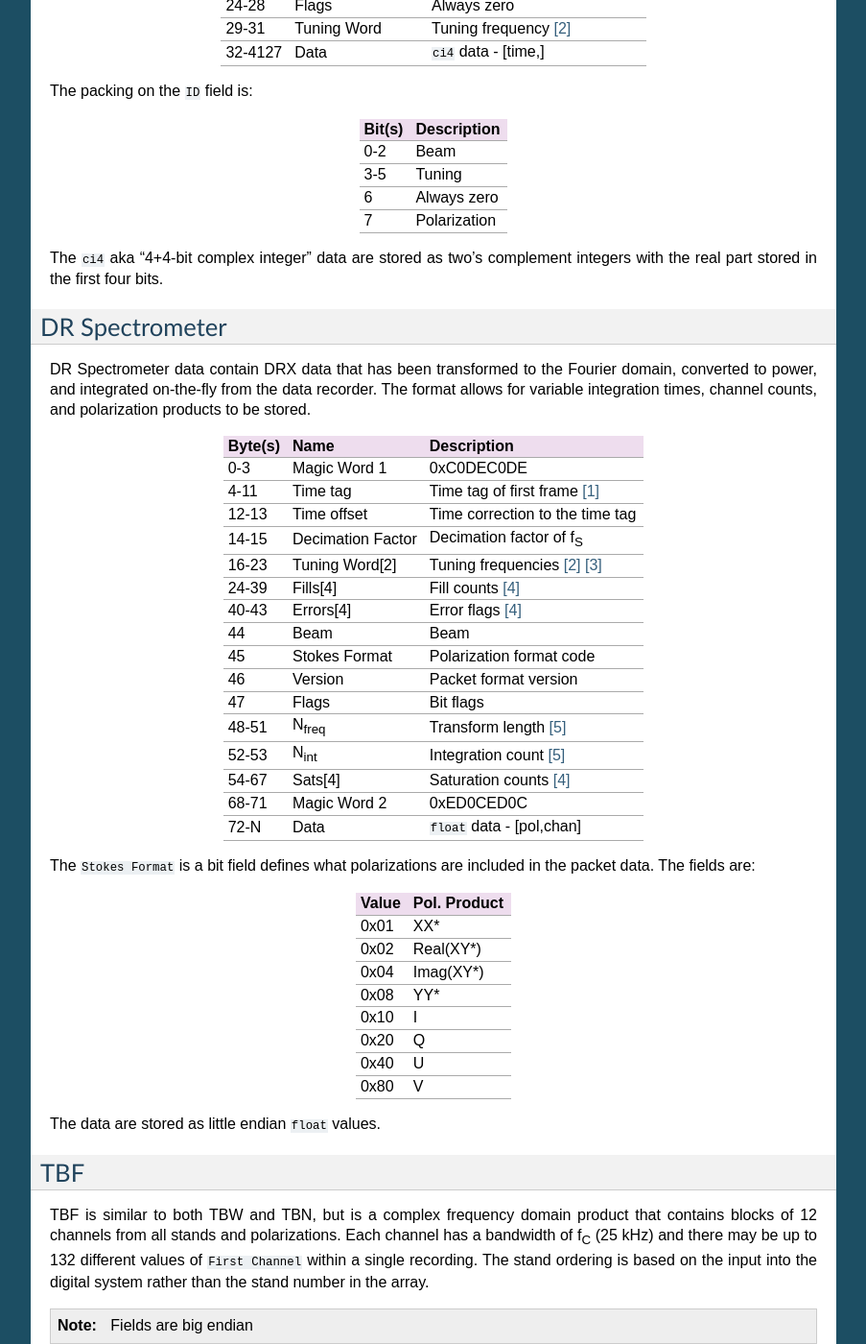
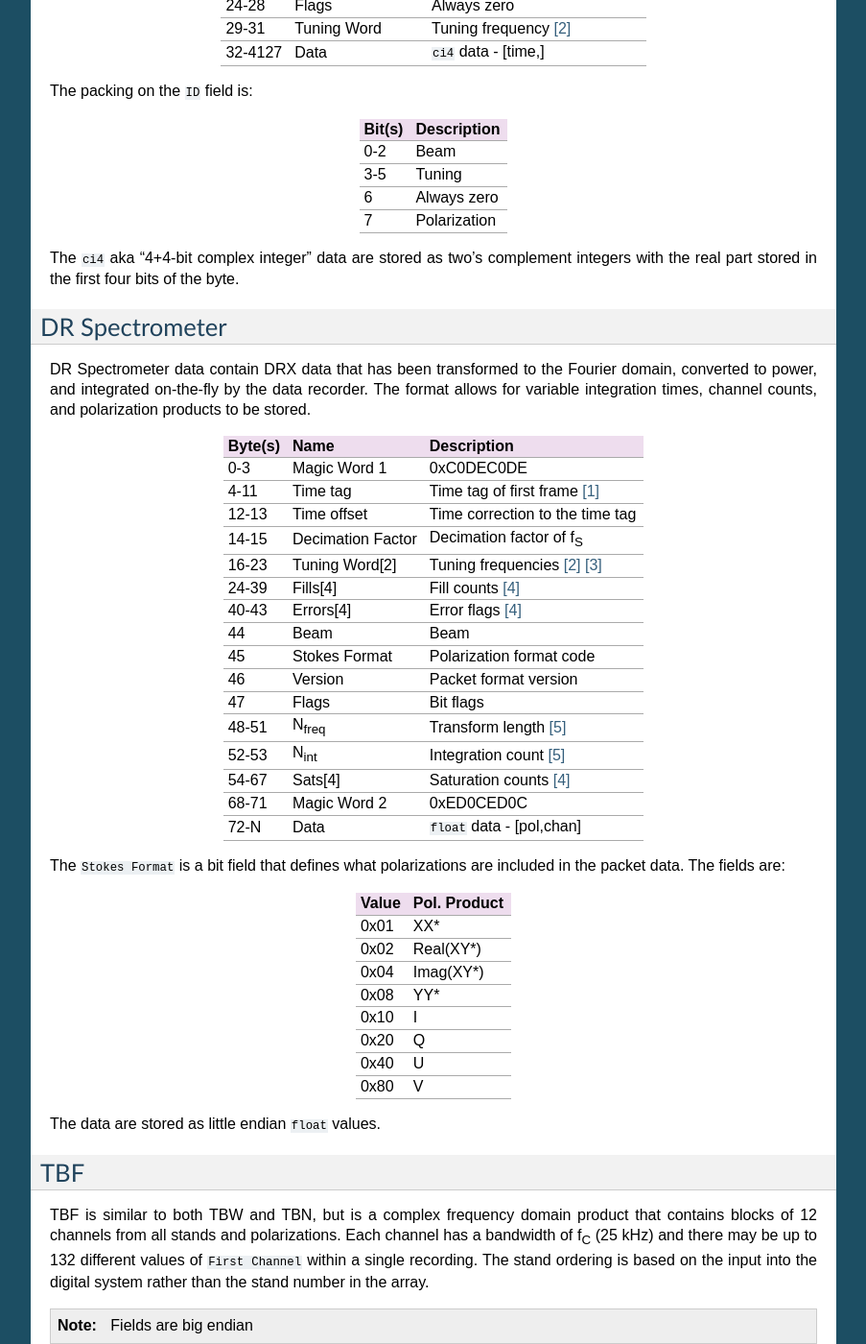
Before and after one commit to lwa-project/lsl, a Sphinx documentation site: the page built from docs/source/data-formats.rst, in a window 1280 px wide and 1400 px high, scrolled down 1691 px. Shown: the whole window at 96% size, without its empty margins (198-1101 px from the left). Built offline with Sphinx 7.4.7, drawn with Linux system fonts in a browser that asks for light colours; formulas are drawn with MathJax 3; pages that are not in the unit, such as notebooks, are missing from menus; some of the changed text lies outside the part shown.

Commit message:
Cleanup and wording.

```diff
--- a/docs/source/data-formats.rst
+++ b/docs/source/data-formats.rst
@@ -33,15 +33,15 @@
 
 The packing on the ``TBW ID`` field is:
 
-+--------+--------------+
-| Bit(s) | Description  |
-+========+==============+
-| 0-13   | Stand        |
-+--------+--------------+
-| 14     | Bits (0 = 12)|
-+--------+--------------+
-| 15     | Is TBW?      |
-+--------+--------------+
++--------+-------------------------+
+| Bit(s) | Description             |
++========+=========================+
+| 0-13   | Stand                   |
++--------+-------------------------+
+| 14     | Sample Size (0 = 12-bit)|
++--------+-------------------------+
+| 15     | Is TBW? (1 = Yes)       |
++--------+-------------------------+
 
 Both the ``i4`` and ``i12`` versions of the data are stored as two's complement
 integers.
@@ -136,12 +136,12 @@
 +--------+--------------+
 
 The ``ci4`` aka "4+4-bit complex integer" data are stored as two's complement
-integers with the real part stored in the first four bits.
+integers with the real part stored in the first four bits of the byte.
 
 DR Spectrometer
 ---------------
 DR Spectrometer data contain DRX data that has been transformed to the Fourier
-domain, converted to power, and integrated on-the-fly from the data recorder.
+domain, converted to power, and integrated on-the-fly by the data recorder.
 The format allows for variable integration times, channel counts, and
 polarization products to be stored.
 
@@ -181,8 +181,8 @@
 | 72-N    | Data              | ``float`` data - [pol,chan]     |
 +---------+-------------------+---------------------------------+
 
-The ``Stokes Format`` is a bit field defines what polarizations are included in
-the packet data.  The fields are:
+The ``Stokes Format`` is a bit field that defines what polarizations are
+included in the packet data.  The fields are:
 
 +-------+--------------+
 | Value | Pol. Product |
@@ -238,7 +238,7 @@
 +---------+-------------------+---------------------------------+
 
 The ``ci4`` aka "4+4-bit complex integer" data are stored as two's complement
-integers with the real part stored in the first four bits.
+integers with the real part stored in the first four bits of the byte.
 
 COR
 ---
```
Also changed, not shown: other parts of docs/source/data-formats.rst (+11 -11 lines).
